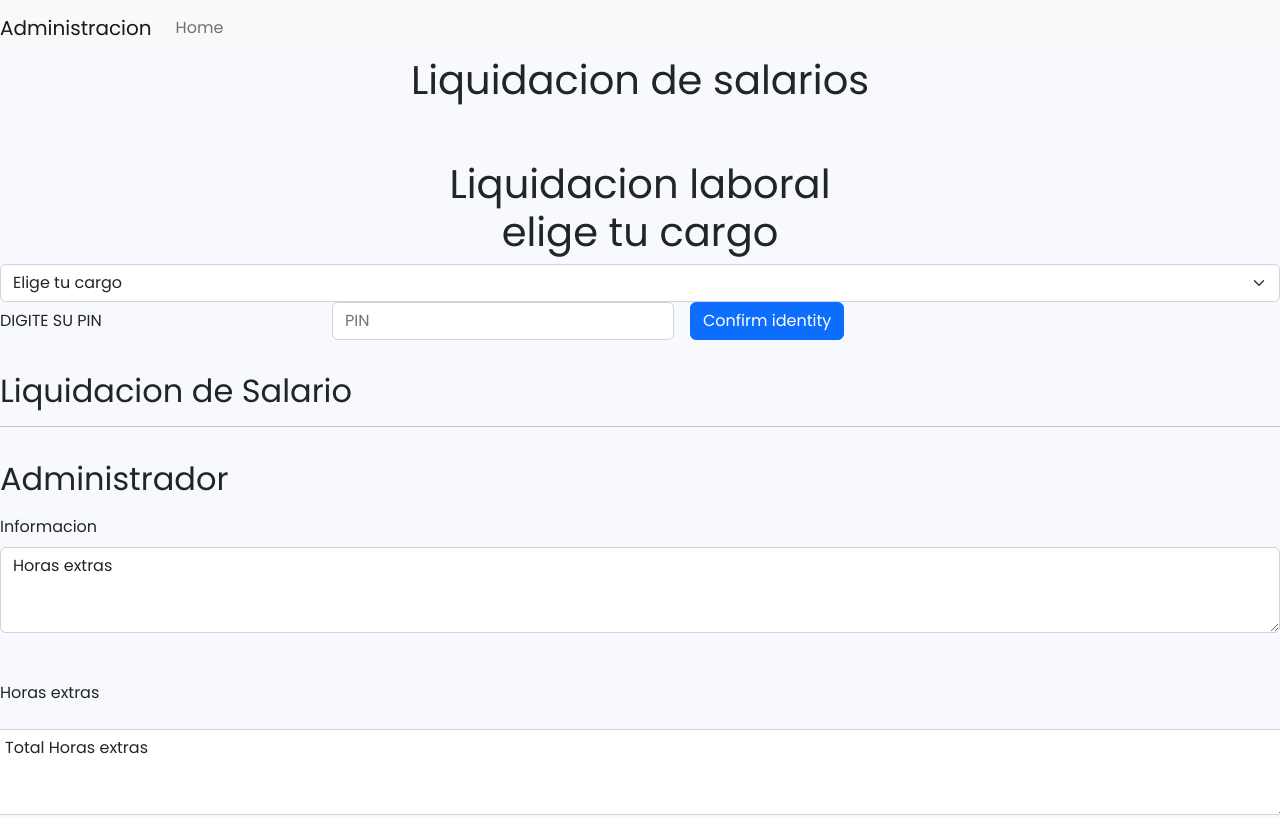
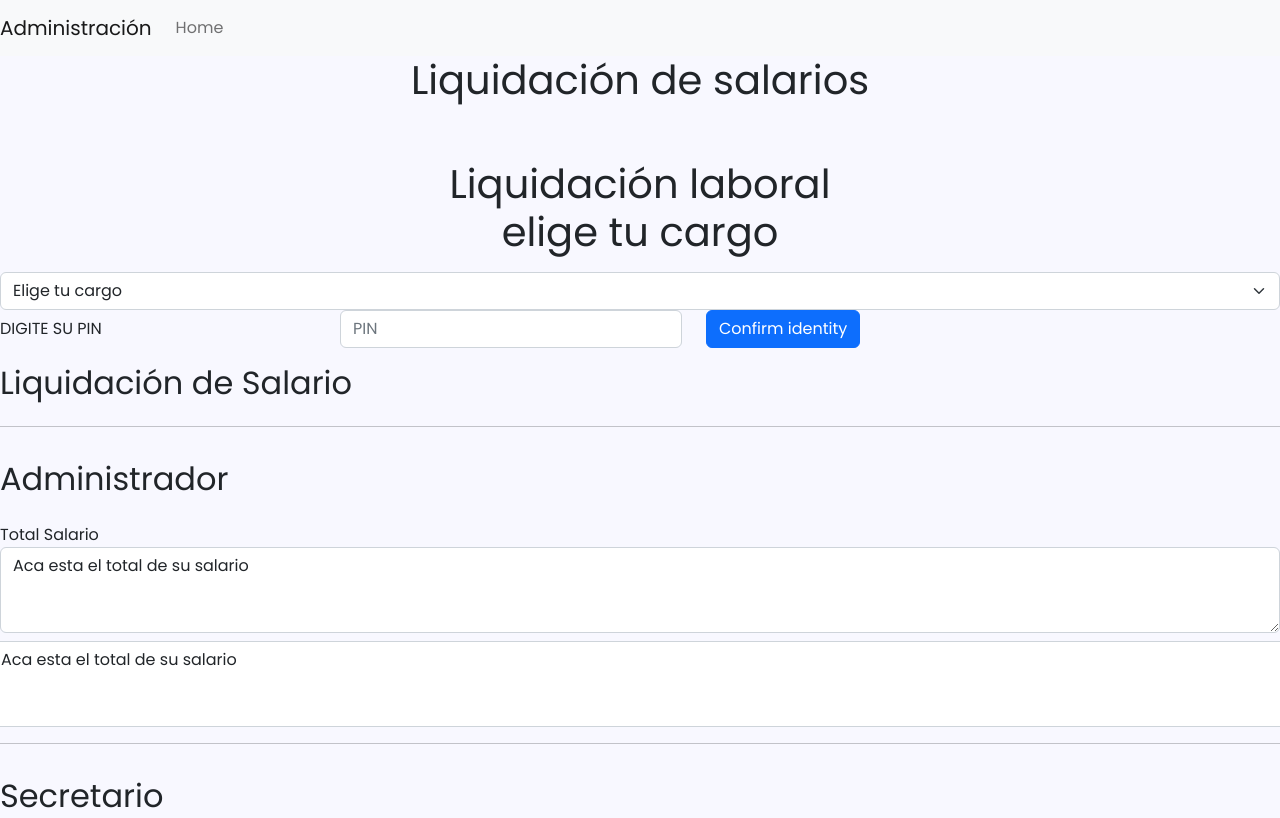
Before and after one commit to emerson14/PracticaSemillero3, a plain HTML site: page index.html in a window 1280 px wide. Shown: the top 818 px of the page. Drawn offline with nearby package versions, Linux system fonts and the light colour scheme.

Commit message:
Add files via upload

```diff
--- a/index.html
+++ b/index.html
@@ -16,7 +16,7 @@
     <div class="barra_navegacion">
 
 <nav class="navbar navbar-expand-lg navbar-light bg-light">
-    <a class="navbar-brand" href="#">Administracion</a>
+    <a class="navbar-brand" href="#">Administración</a>
     <button class="navbar-toggler" type="button" data-toggle="collapse" data-target="#navbarText" aria-controls="navbarText" aria-expanded="false" aria-label="Toggle navigation">
       <span class="navbar-toggler-icon"></span>
     </button>
@@ -32,47 +32,50 @@
     </div>
     </div>
   </nav>
-<h1  align="center" > Liquidacion de salarios
+<h1  align="center" > Liquidación de salarios </h1>
 
-</h1>
-<h1 align="center"> <br>  <p;>Liquidacion laboral <br>  elige tu cargo</p;>  </h1>
+
+<h1 align="center"> <br>  <p>Liquidación laboral <br>  elige tu cargo</p>  </h1>
+<div class="col-auto">
 <select class="form-select" aria-label="Default select example">
-
     <option selected>Elige tu cargo</option>
     <option value="1">  <a href="#administradorancla">Administrador </a></option>
     <option value="2">Secretario</option>
     <option value="3">Vendedor</option>
     <option value="4">Ensamblador</option>
   </select>
-<form class="row g-3">
+</div>
+<div>
+<form class="row">
     <div class="col-auto">
       <label for="staticEmail2" class="visually-hidden">PIN</label>
       <input type="text" readonly class="form-control-plaintext" id="staticEmail2" value="DIGITE SU PIN">
     </div>
+
     <div class="col-auto">
       <label for="inputPassword2" class="visually-hidden">pin</label>
       <input type="password" class="form-control" id="inputPassword2" placeholder="PIN">
     </div>
+
     <div class="col-auto">
       <button type="submit" class="btn btn-primary mb-3">Confirm identity</button>
     </div>
+
     <div class="mb-3">
-        <h2> Liquidacion de Salario</h2>
+        <h2> Liquidación de Salario</h2>
+    </div>
         <hr width=100% align="right" size=20>
+
+
       <div class="mb-3">
 
         <h2 > Administrador</h2>
               </div>
 
-              <div class="mb-3">
-                <label for="exampleFormControlTextarea1" class="form-label">Informacion </label>
-                <textarea class="form-control" id="exampleFormControlTextarea1" rows="3">Horas extras  </textarea>
-              </div>
-            </div>
-            <label for="exampleFormControlTextarea1" class="form-label">Horas extras </label>
-            <textarea class="form-control" id="exampleFormControlTextarea1" rows="3">Total Horas extras </textarea>
-        </div>
-            <label for="exampleFormControlTextarea1" class="form-label">Total Salario </label>
+
+
+            <label for="exampleFormControlTextarea1" class="form-label">Total Salario <textarea class="form-control" id="exampleFormControlTextarea1" rows="3">Aca esta el total de su salario </textarea></label>
+
             <textarea class="form-control" id="exampleFormControlTextarea1" rows="3">Aca esta el total de su salario </textarea>
           </div>
           <hr width=100% align="right" size=20>
@@ -125,8 +128,8 @@
 
   <footer>
 
-      <button aria-placeholder="submit" type="submit">Inicio</button>
-    <div id="pie">2022 &copy; Liquidacion Laboral</div>
+    <button type="button" class="btn btn-primary">Inicio</button>
+    <div id="pie">2022 &copy; Liquidación Laboral</div>
 </footer>
 
 
```
